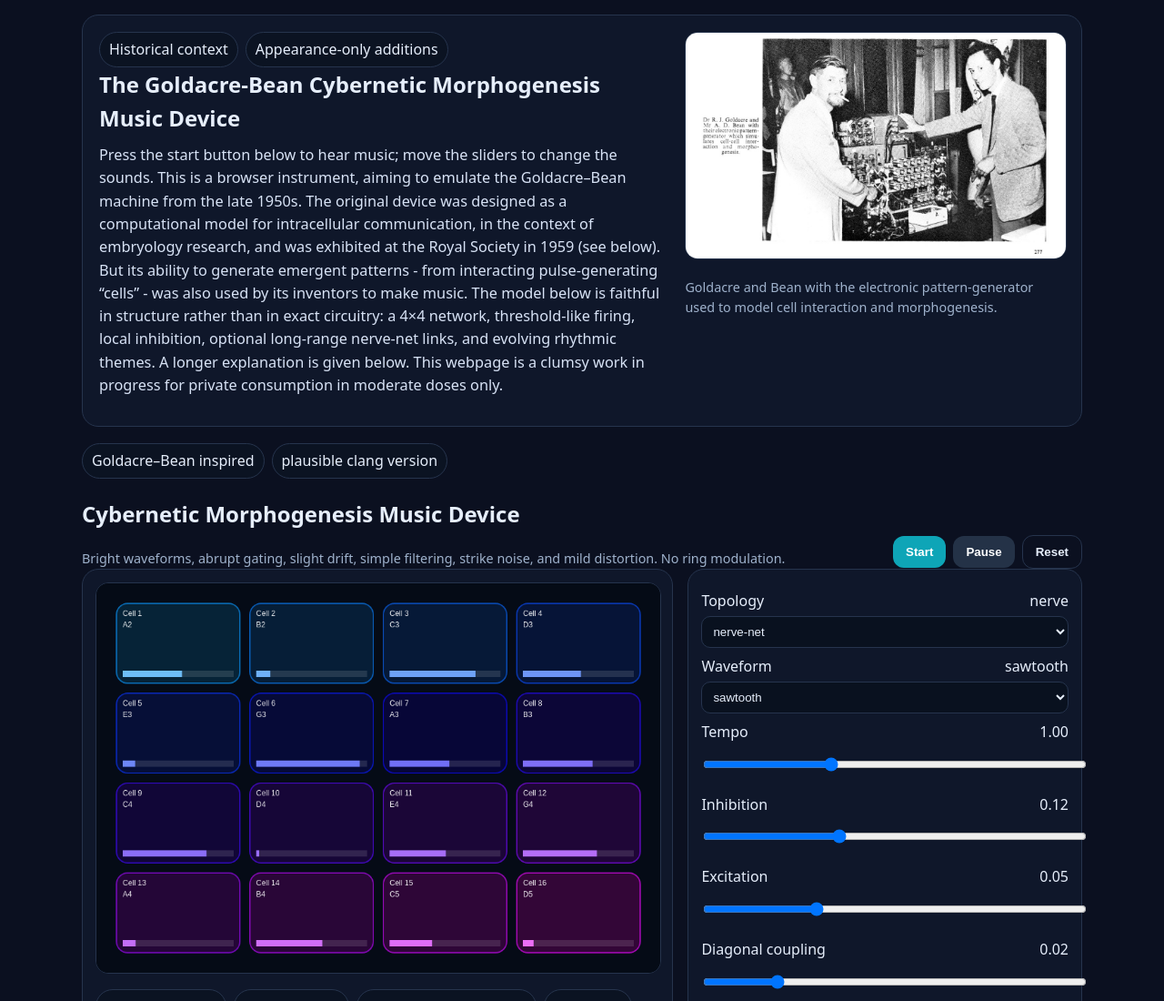
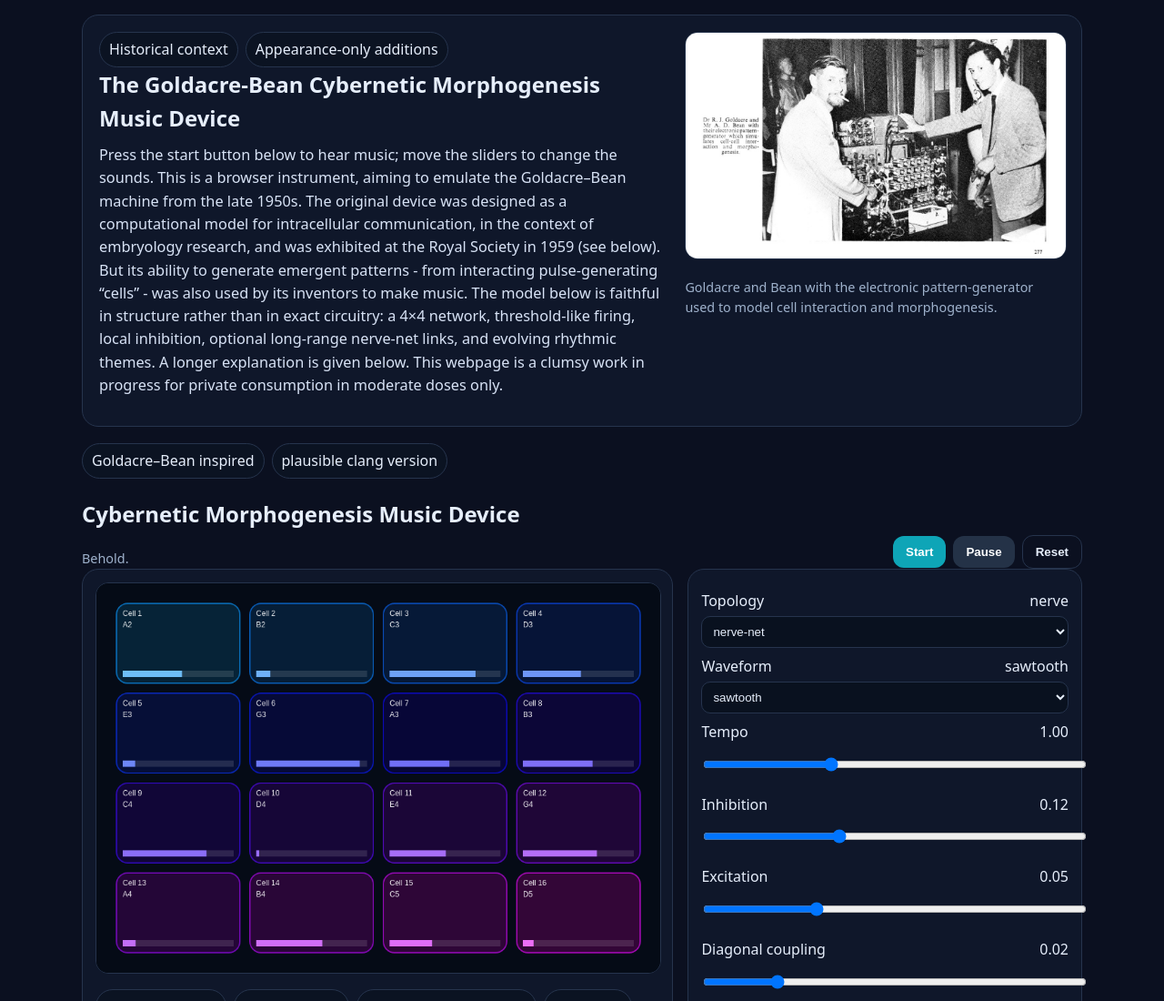
Before and after one commit to Bengoldacre/Goldacre-Bean-Music-Device-1958, a plain HTML site: page index.html in a window 1280 px wide. Shown: the top 1100 px of the page at 91% size. Drawn offline with Linux system fonts and the light colour scheme.

Commit message:
Update description for Cybernetic Morphogenesis

```diff
--- a/index.html
+++ b/index.html
@@ -39,7 +39,7 @@ select,input{background:#09111f;color:#e6eefb;border:1px solid #26344d;border-ra
 <div class="row" style="justify-content:space-between;align-items:flex-end">
 <div><div class="row"><span class="badge">Goldacre–Bean inspired</span><span class="badge">plausible clang version</span></div>
 <h2>Cybernetic Morphogenesis Music Device</h2>
-<div class="small">Bright waveforms, abrupt gating, slight drift, simple filtering, strike noise, and mild distortion. No ring modulation.</div></div>
+<div class="small">Behold.</div></div>
 <div class="row"><button class="btn" id="start">Start</button><button class="btn s" id="pause">Pause</button><button class="btn o" id="reset">Reset</button></div></div>
 
 <div class="grid">
```
